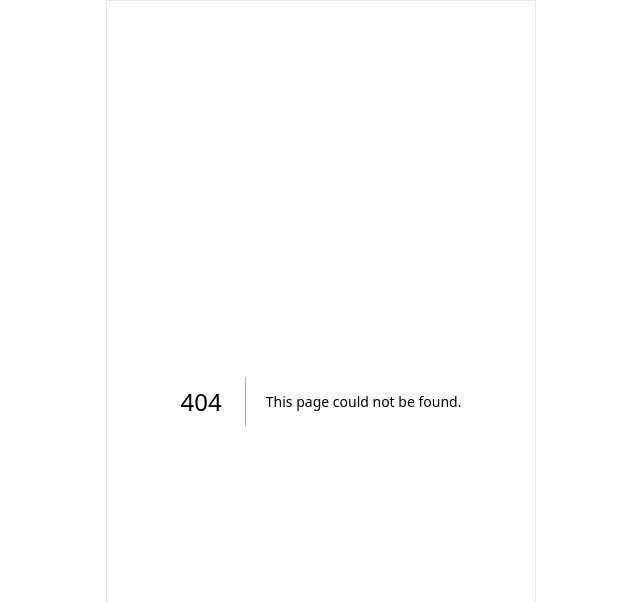
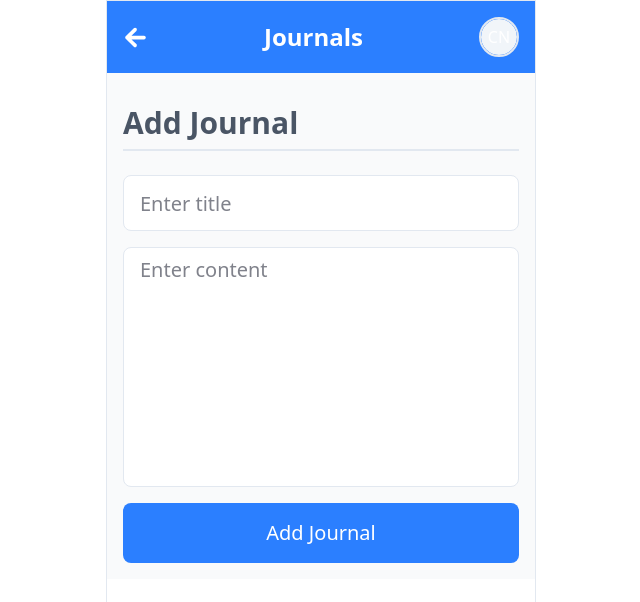
Before and after one commit to adk-saugat/Gradual, a Next.js app: page /journals/add in a window 1280 px wide. Before the commit this address had no page. Shown: the top 602 px of the page, without its empty margins (319-959 px from the left). Built offline with nearby package versions, Linux system fonts and the light colour scheme; no server answers.

Commit message:
added journal and add journal page

```diff
--- a/app/(navigations)/assignments/AddAssignmentBtn.tsx
+++ b/app/(navigations)/AddButton.tsx
@@ -3,16 +3,22 @@
 import { redirect } from "next/navigation";
 import { IoMdAdd } from "react-icons/io";
 
-export default function AddAssignmentBtn() {
+export default function AddButton({
+  text,
+  urlLocation,
+}: {
+  text: string;
+  urlLocation: string;
+}) {
   return (
     <div
       onClick={() => {
-        redirect("/assignments/add");
+        redirect(urlLocation);
       }}
       className="bg-blue-100 rounded-md p-3 flex justify-center item-center gap-1 cursor-pointer hover:scale-105 duration-100"
     >
       <IoMdAdd className="text-blue-500" size={25} />
-      <span className="text-lg text-blue-500 font-medium">Add Assignment</span>
+      <span className="text-lg text-blue-500 font-medium">{text}</span>
     </div>
   );
 }
--- a/app/(navigations)/SideBar.tsx
+++ b/app/(navigations)/SideBar.tsx
@@ -22,11 +22,15 @@ export default function SideBar() {
   }, [pathname]);
   return (
     <>
-      {pathname == "/assignments/add" ? (
+      {pathname == "/assignments/add" || pathname == "/journals/add" ? (
         <IoMdArrowRoundBack
           size={25}
           className="cursor-pointer scale-120"
-          onClick={() => redirect("/assignments")}
+          onClick={() =>
+            redirect(
+              pathname.includes("/assignments") ? "/assignments" : "/journals"
+            )
+          }
         />
       ) : (
         <Sheet onOpenChange={setIsOpen} open={isOpen}>
--- a/app/(navigations)/SideLinks.tsx
+++ b/app/(navigations)/SideLinks.tsx
@@ -22,10 +22,13 @@ export default function SideLinks() {
         <MdAssignment className="text-lg" />
         <span className="text-lg font-medium">Assignments</span>
       </Link>
-      <li className="flex items-center space-x-2 cursor-pointer hover:bg-gray-200 p-3 rounded">
+      <Link
+        href="/journals"
+        className="flex items-center space-x-2 cursor-pointer hover:bg-gray-200 p-3 rounded"
+      >
         <IoIosJournal className="text-lg" />
         <span className="text-lg font-medium">Journals</span>
-      </li>
+      </Link>
       <li className="flex items-center space-x-2 cursor-pointer hover:bg-gray-200 p-3 rounded">
         <FaProjectDiagram className="text-lg" />
         <span className="text-lg font-medium">Projects</span>
--- a/app/(navigations)/assignments/page.tsx
+++ b/app/(navigations)/assignments/page.tsx
@@ -1,8 +1,8 @@
 import connectDB from "@/config/database";
-import AddAssignmentBtn from "./AddAssignmentBtn";
 import AssignmentCard from "./AssignmentCard";
 import { getSessionUser } from "@/utils/getSessionUser";
 import Assignment from "@/models/Assignment";
+import AddButton from "../AddButton";
 
 export default async function AssignmentPage() {
   connectDB();
@@ -28,7 +28,7 @@ export default async function AssignmentPage() {
         <input type="text" placeholder="Search Assignments..." />
       </form>
 
-      <AddAssignmentBtn />
+      <AddButton text="Add Assigments" urlLocation="/assignments/add" />
 
       {/* Example assignment card */}
       {plainAssignments &&
--- /dev/null
+++ b/app/(navigations)/journals/add/page.tsx
@@ -0,0 +1,31 @@
+export default function AddJournal() {
+  return (
+    <div className="pt-4 flex flex-col gap-6">
+      <div className="text-3xl font-semibold text-gray-600 border-b-2 pb-2">
+        Add Journal
+      </div>
+      <form className="flex flex-col gap-4">
+        <input
+          type="text"
+          name="title"
+          required
+          placeholder="Enter title"
+          className="text-xl bg-white"
+        />
+        <textarea
+          name="content"
+          required
+          placeholder="Enter content"
+          className="text-xl bg-white p-2 px-4 resize-none border rounded-md"
+          style={{ height: "240px" }}
+        />
+        <button
+          type="submit"
+          className="bg-blue-500 p-4 rounded-md text-xl font-medium text-white hover:bg-blue-400 cursor-pointer"
+        >
+          Add Journal
+        </button>
+      </form>
+    </div>
+  );
+}
--- /dev/null
+++ b/app/(navigations)/journals/page.tsx
@@ -0,0 +1,61 @@
+import AddButton from "../AddButton";
+
+export default function Journals() {
+  const journals = [
+    {
+      id: 1,
+      title: "Learn React",
+      content: "lorem ipsum lorem ipsum",
+      date: {
+        month: "Aug",
+        date: "28",
+        year: "2025",
+      },
+    },
+    {
+      id: 2,
+      title: "Do leetcode and apply!",
+      content:
+        "lorem ipsum lorem ipsum lorem ipsum lorem ipsum lorem ipsum lorem ipsum",
+      date: {
+        month: "Sep",
+        date: "02",
+        year: "2025",
+      },
+    },
+  ];
+  return (
+    <div className="flex flex-col gap-4">
+      <form action="">
+        <input type="text" placeholder="Search Journals..." />
+      </form>
+      <AddButton text="Add Journals" urlLocation="/journals/add" />
+      <div>
+        {journals &&
+          journals.map((journalInfo) => (
+            <div
+              key={journalInfo.id}
+              className="border-b m-0 py-3 flex justify-between px-4 items-center hover:bg-gray-200 rounded-sm hover:scale-105 duration-100"
+            >
+              <div className="flex flex-col">
+                <span className="text-xl">{journalInfo.title}</span>
+                <span className="text-sm text-gray-400">
+                  {journalInfo.content.length > 40
+                    ? journalInfo.content.slice(0, 40).trim().concat("...")
+                    : journalInfo.content}
+                </span>
+              </div>
+              <div className="flex flex-col items-center">
+                <span className="text-sm font-semibold">
+                  {journalInfo.date.month}
+                </span>
+                <span className="text-xl font-light">
+                  {journalInfo.date.date}
+                </span>
+              </div>
+            </div>
+          ))}
+      </div>
+    </div>
+  );
+}
--- a/app/(navigations)/layout.tsx
+++ b/app/(navigations)/layout.tsx
@@ -8,7 +8,7 @@ export default function NavLayout({
   return (
     <>
       <NavBar />
-      <main className="p-4 bg-gray-50 min-h-screen">{children}</main>
+      <main className="p-4 bg-gray-50">{children}</main>
     </>
   );
 }
--- a/app/globals.css
+++ b/app/globals.css
@@ -7,8 +7,7 @@ body {
   @apply w-[430px] border min-h-screen;
 }
 input[type="text"],
-input[type="date"],
-textarea {
+input[type="date"] {
   @apply w-full h-14 px-4 border rounded-md;
 }
 
```
